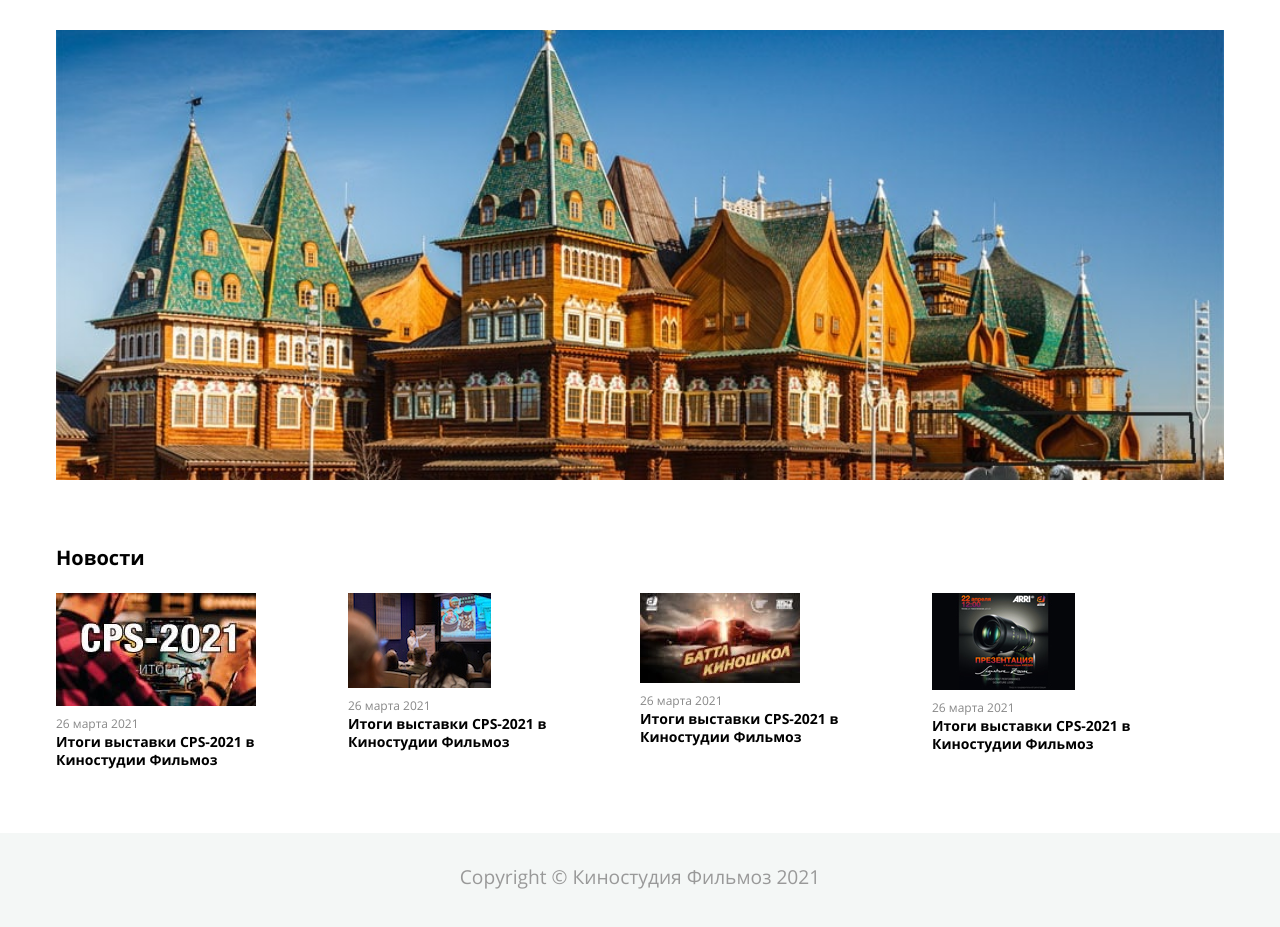
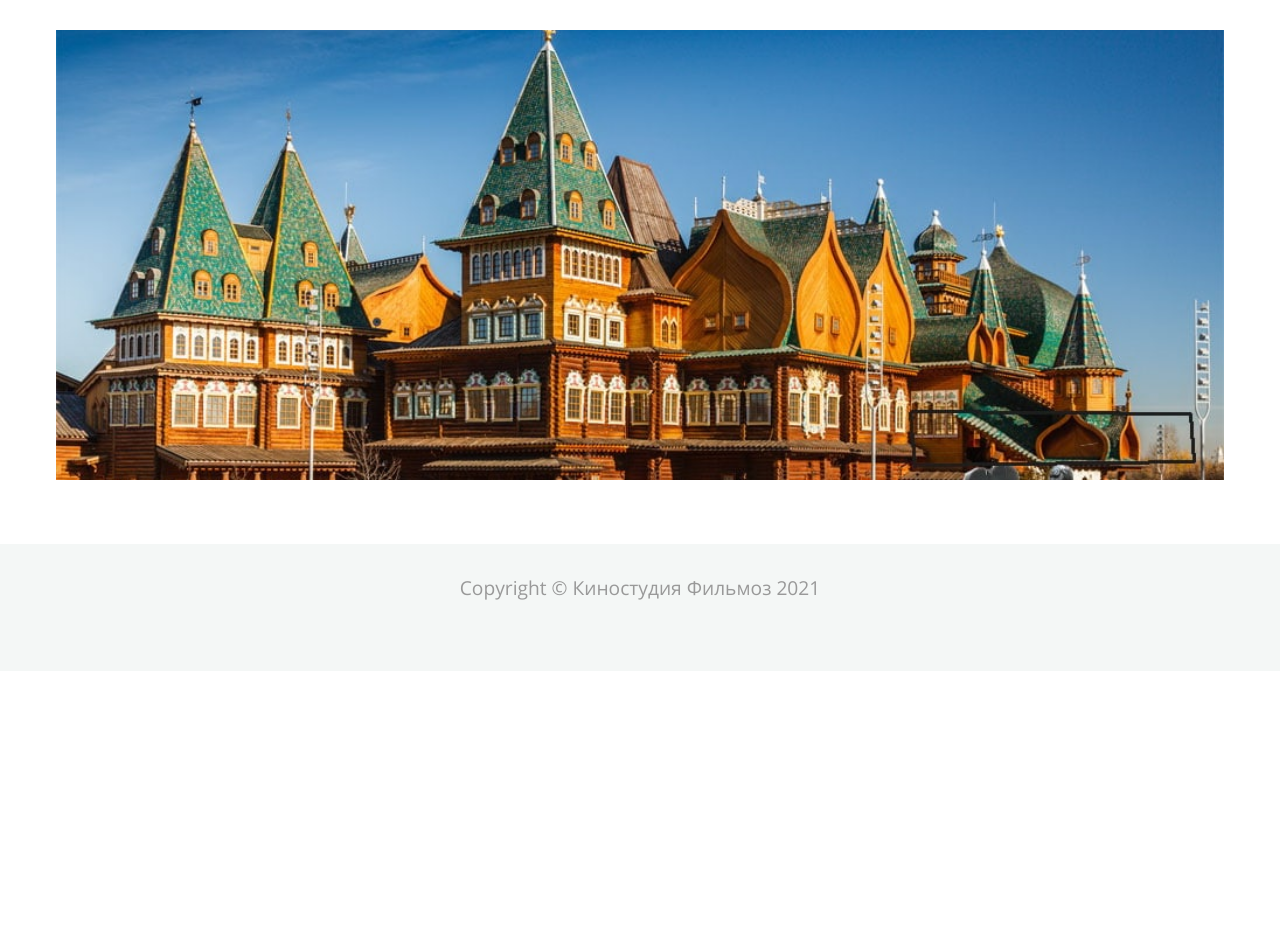
Before and after one commit to lifanova/films, a plain HTML site: page index.html in a window 1280 px wide. Shown: the part 175-1102 px from the top of the page. After the commit the page ends 846 px from the top, so only its background shows below. Drawn offline with Linux system fonts and the light colour scheme; files whose address does not match are found by name.

Commit message:
Project files are added

```diff
--- a/index.html
+++ b/index.html
@@ -49,7 +49,7 @@
 
 
 	<div class="news wrapper">
-		<h3 class="title">Новости</h3>
+		<!-- <h3 class="title">Новости</h3>
 
 		<div class="news-container">
 			<article class="new-card">
@@ -59,10 +59,10 @@
 					</div>
 
 					<div class="new-short-info">
-						<time class="new-date" datetime="2019-06-14">26 марта 2021</time>
+						<time class="new-date" datetime="2019-06-14">27 мая 2021</time>
 
 						<h4 class="new-title">
-							<a href="#0">Итоги выставки CPS-2021 в Киностудии Фильмоз</a>
+							<a href="#0">Итоги выставки в Киностудии Фильмоз</a>
 						</h4>
 					</div>
 				</div>
@@ -75,10 +75,10 @@
 					</div>
 
 					<div class="new-short-info">
-						<time class="new-date" datetime="2019-06-14">26 марта 2021</time>
+						<time class="new-date" datetime="2019-06-14">20 апреля 2021</time>
 
 						<h4 class="new-title">
-							<a href="#0">Итоги выставки CPS-2021 в Киностудии Фильмоз</a>
+							<a href="#0">Определён победитель третьего «Баттла Киношкол»</a>
 						</h4>
 					</div>
 				</div>
@@ -94,7 +94,7 @@
 						<time class="new-date" datetime="2019-06-14">26 марта 2021</time>
 
 						<h4 class="new-title">
-							<a href="#0">Итоги выставки CPS-2021 в Киностудии Фильмоз</a>
+							<a href="#0">Борьба за кубок питчинга «Баттл Киношкол» состоится в третий раз</a>
 						</h4>
 					</div>
 				</div>
@@ -110,14 +110,14 @@
 						<time class="new-date" datetime="2019-06-14">26 марта 2021</time>
 
 						<h4 class="new-title">
-							<a href="#0">Итоги выставки CPS-2021 в Киностудии Фильмоз</a>
+							<a href="#0">Гости Киностудии протестировали новые объективы ARRI</a>
 						</h4>
 					</div>
 				</div>
 			</article>
 
 
-		</div>
+		</div>		 -->
 
 	</div>
 
```
Also changed, not shown: services.html (+6 -0 lines), 1 other file.
